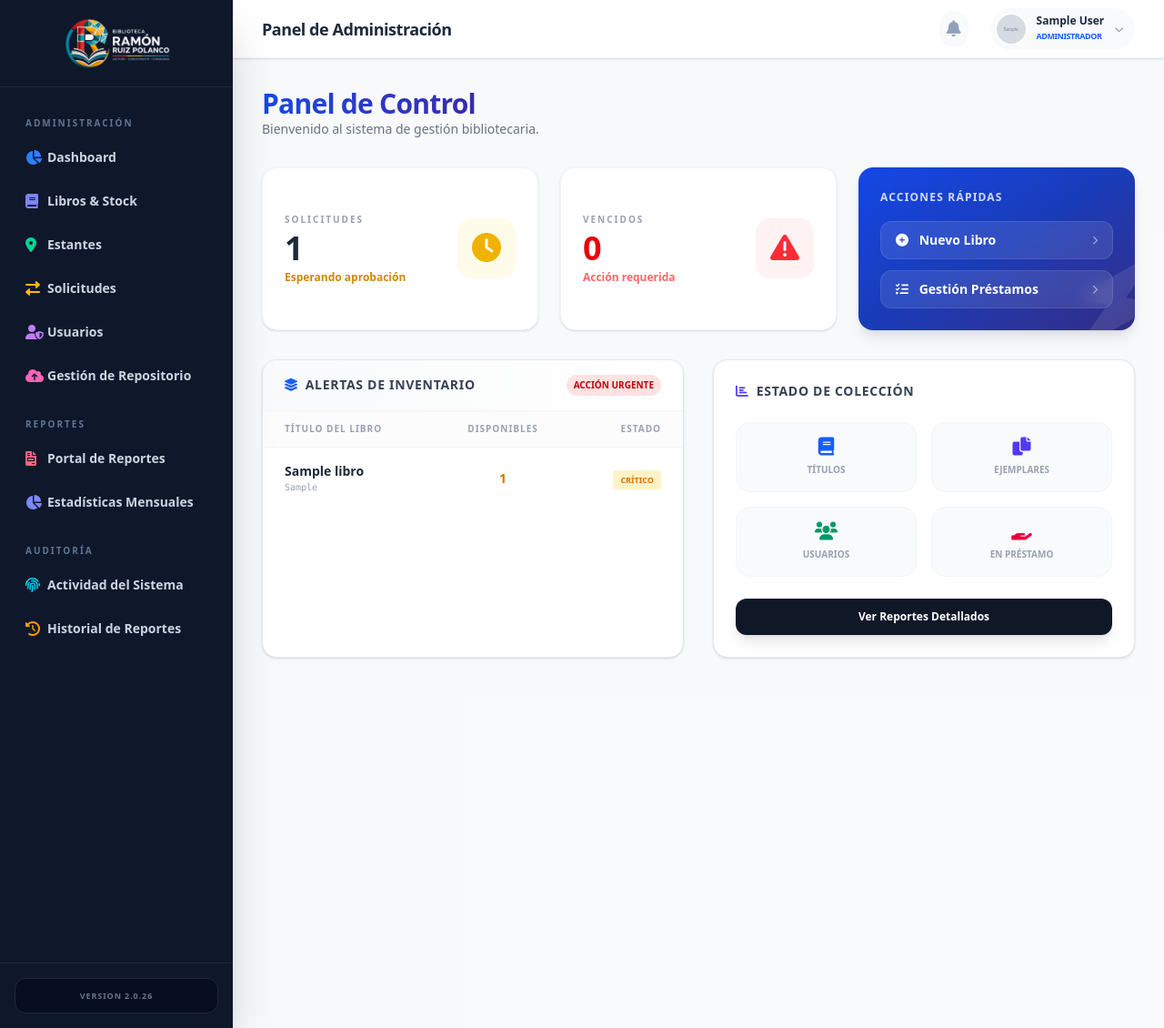
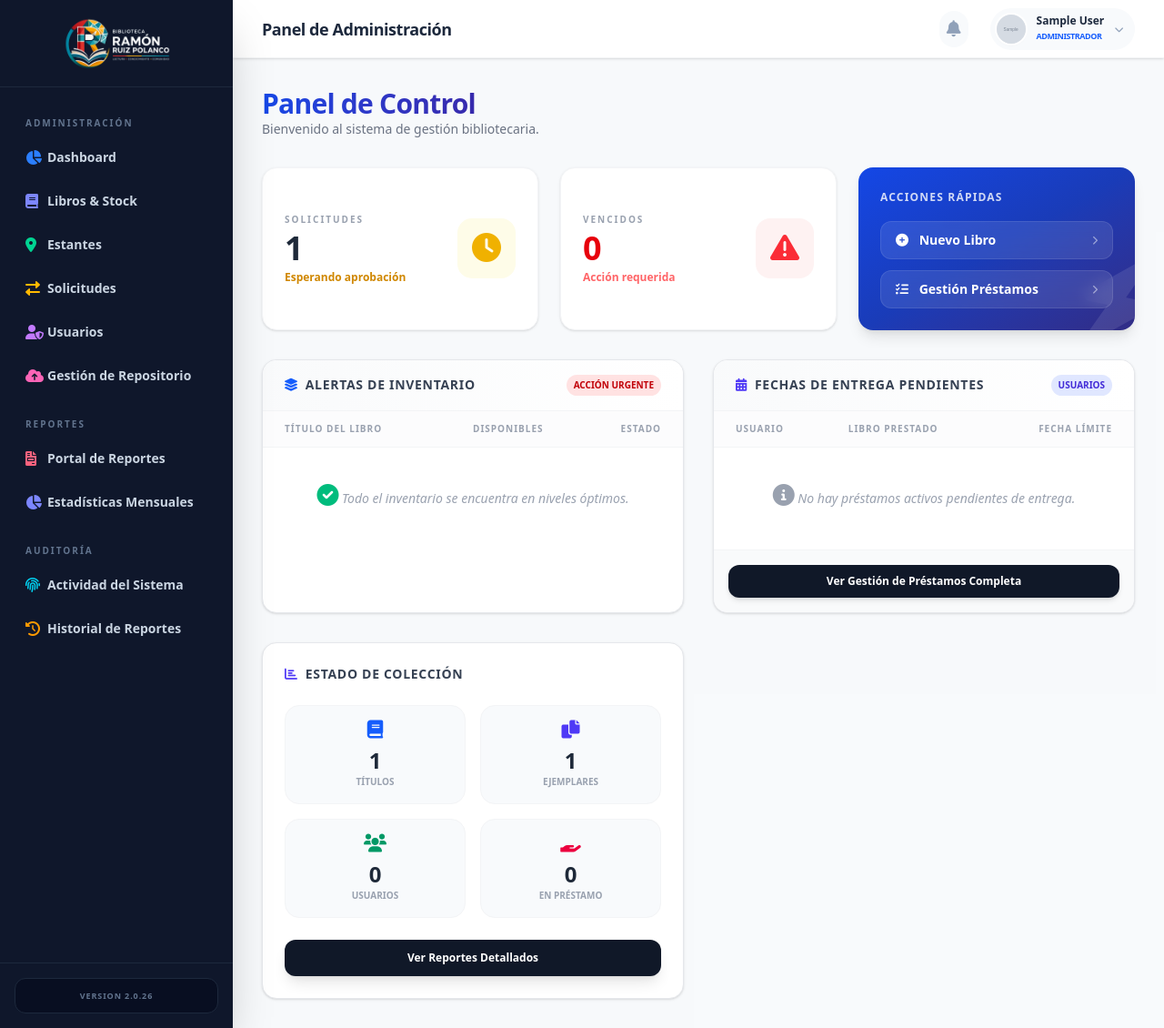
Before and after one commit to Luisespinoza0102/RAMON_RUIZ_POLANCO, a Django app: page /dashboard/admin/ in a window 1280 px wide. Shown: the whole page at 91% size. Run offline with Django 5.2, Linux system fonts and the light colour scheme; a user stored in the database is signed in; tables that the repository leaves empty hold one stand-in row (values such as "Sample post"); grey boxes marked "Sample" are stand-in pictures; style sheets or scripts are compiled from the project's sources; some libraries are stand-ins or nearby versions.

Commit message:
dasboard

```diff
--- a/core/views.py
+++ b/core/views.py
@@ -116,13 +116,27 @@ def dashboard_admin(request):
             filter=Q(ejemplares__estado='DISPONIBLE')
         )
     )
-    # Filtramos solo los que están en 0 o nivel crítico (ej. menos de 2)
-    libros_alerta = libros_con_stock.filter(cantidad_disponible__lte=1).order_by('cantidad_disponible')
+    # Filtramos solo los que están en 0 o nivel crítico
+    libros_alerta = libros_con_stock.filter(cantidad_disponible=0)
+
+    proximas_entregas = Prestamo.objects.filter(
+        estado='APROBADO'
+    ).select_related('usuario', 'ejemplar__libro').order_by('fecha_devolucion_esperada')[:5]
+
+    total_libros = Libro.objects.count()
+    total_ejemplares = libros_con_stock.count()
+    total_usuarios = User.objects.filter(perfil__rol='USUARIO').count()
+    total_prestamos_activos = Prestamo.objects.filter(estado='APROBADO').count()
 
     return render(request, 'core/dashboard_admin.html', {
         'libros_alerta': libros_alerta,
+        'proximas_entregas': proximas_entregas,
         'pendientes': pendientes,
-        'vencidos': vencidos_count
+        'vencidos': vencidos_count,
+        'total_libros': total_libros,
+        'total_ejemplares': total_ejemplares,
+        'total_usuarios': total_usuarios,
+        'total_prestamos_activos': total_prestamos_activos
     })
 
 # CONFIGURACIÓN DE USUARIOS
--- a/templates/core/dashboard_admin.html
+++ b/templates/core/dashboard_admin.html
@@ -83,11 +83,7 @@
                             </span>
                         </td>
                         <td class="px-6 py-4 text-right">
-                            {% if libro.cantidad_disponible == 0 %}
-                                <span class="text-[9px] font-black bg-red-100 text-red-600 px-2 py-1 rounded uppercase animate-pulse">Agotado</span>
-                            {% else %}
-                                <span class="text-[9px] font-black bg-amber-100 text-amber-600 px-2 py-1 rounded uppercase">Crítico</span>
-                            {% endif %}
+                            <span class="text-[9px] font-black bg-red-100 text-red-600 px-2 py-1 rounded uppercase animate-pulse">Agotado</span>
                         </td>
                     </tr>
                     {% empty %}
@@ -100,6 +96,58 @@
                     {% endfor %}
                 </tbody>
             </table>
+        </div>
+    </div>
+
+    <div class="bg-white rounded-2xl shadow-sm border border-gray-200 overflow-hidden flex flex-col">
+        <div class="bg-gradient-to-r from-gray-50 to-white px-6 py-4 border-b border-gray-100 flex justify-between items-center">
+            <h3 class="font-black text-gray-700 text-sm uppercase tracking-wider">
+                <i class="fas fa-calendar-alt text-indigo-600 mr-2"></i>Fechas de Entrega Pendientes
+            </h3>
+            <span class="text-[10px] bg-indigo-100 text-indigo-700 px-2 py-1 rounded-full font-bold uppercase">Usuarios</span>
+        </div>
+        <div class="p-0 flex-grow">
+            <table class="w-full text-left">
+                <thead class="bg-gray-50/50 text-[10px] font-bold text-gray-400 uppercase tracking-widest border-b border-gray-100">
+                    <tr>
+                        <th class="px-6 py-3">Usuario</th>
+                        <th class="px-6 py-3">Libro Prestado</th>
+                        <th class="px-6 py-3 text-right">Fecha Límite</th>
+                    </tr>
+                </thead>
+                <tbody class="divide-y divide-gray-100">
+                    {% for prestamo in proximas_entregas %}
+                    <tr class="hover:bg-indigo-50/30 transition text-xs">
+                        <td class="px-6 py-4">
+                            <div class="font-bold text-gray-800">
+                                {{ prestamo.usuario.get_full_name|default:prestamo.usuario.username }}
+                            </div>
+                            <div class="text-[10px] text-gray-400 font-mono">C.I: {{ prestamo.usuario.username }}</div>
+                        </td>
+                        <td class="px-6 py-4 text-gray-600 max-w-[180px] truncate font-medium">
+                            {{ prestamo.ejemplar.libro.titulo }}
+                        </td>
+                        <td class="px-6 py-4 text-right">
+                            <span class="font-mono text-[11px] font-bold text-indigo-700 bg-indigo-50 px-2.5 py-1 rounded-lg border border-indigo-100">
+                                {{ prestamo.fecha_devolucion_esperada|date:"d/m/Y" }}
+                            </span>
+                        </td>
+                    </tr>
+                    {% empty %}
+                    <tr>
+                        <td colspan="3" class="px-6 py-10 text-center text-gray-400 italic text-sm">
+                            <i class="fas fa-info-circle text-gray-400 mb-2 block text-2xl"></i>
+                            No hay préstamos activos pendientes de entrega.
+                        </td>
+                    </tr>
+                    {% endfor %}
+                </tbody>
+            </table>
+        </div>
+        <div class="p-4 bg-gray-50 border-t border-gray-100">
+            <a href="{% url 'admin_prestamos' %}" class="block text-center py-2.5 bg-gray-900 text-white rounded-xl text-xs font-bold hover:bg-black transition shadow-md">
+                Ver Gestión de Préstamos Completa
+            </a>
         </div>
     </div>
 
```
